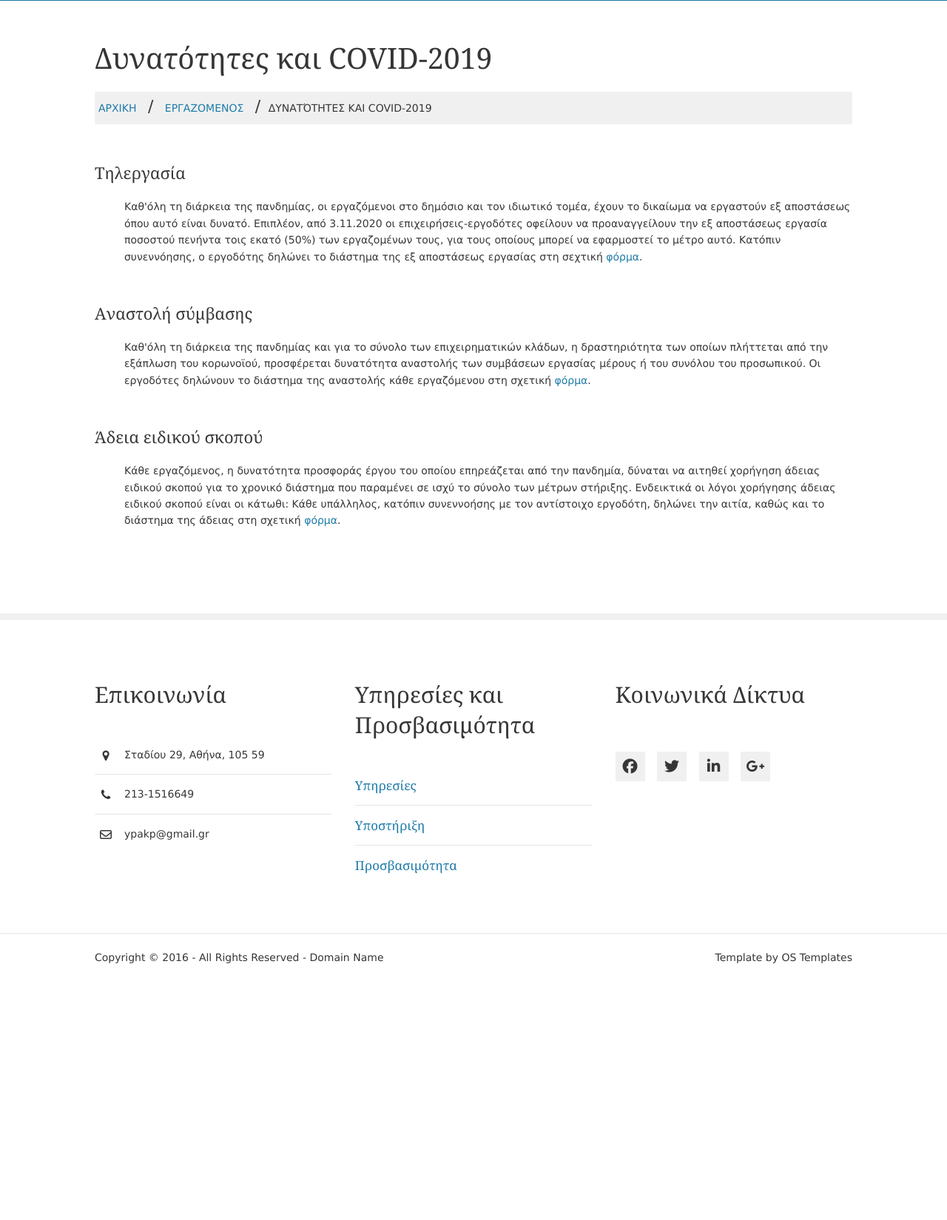
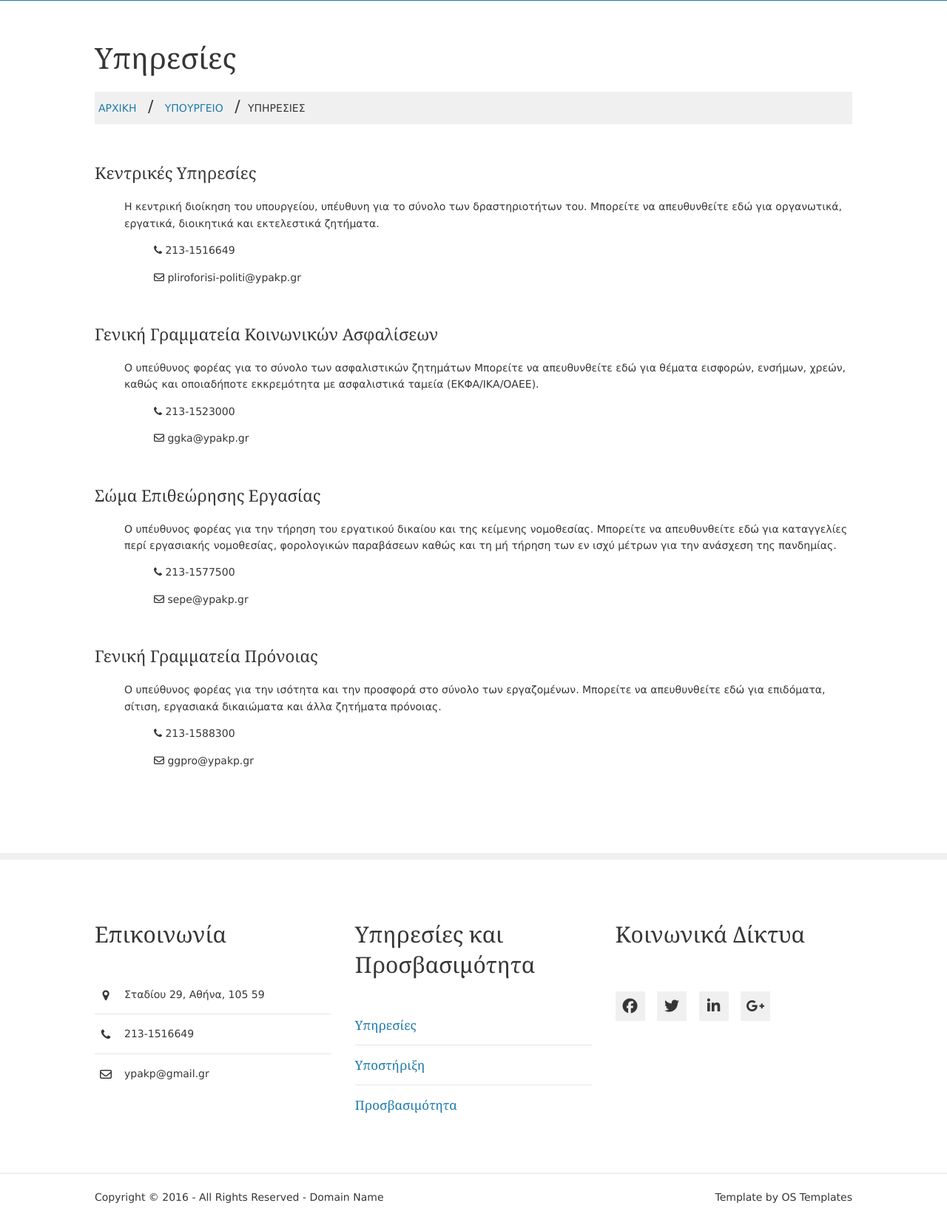
Before and after one commit to mansstiv/Website-Redesign, a PHP site: page /ministry-people.php in a window 1280 px wide. Shown: the part 241-1890 px from the top of the page at 74% size. Before the commit the page ends 1543 px from the top, so only its background shows below. Run offline with PHP 8.4, Linux system fonts and the light colour scheme; some libraries are stand-ins or nearby versions.

Commit message:
Minor Details

```diff
--- a/kelaby/footer.php
+++ b/kelaby/footer.php
@@ -23,7 +23,7 @@
                 </li>
                 <li>
                     <article>
-                        <h2 class="nospace font-x1"><a class="hyperlink" href="index.php">Υποστήριξη</a></h2>
+                        <h2 class="nospace font-x1"><a class="hyperlink" href="ministry-support.php">Υποστήριξη</a></h2>
                     </article>
                 </li>
                 <li>
--- a/kelaby/ministry-people.php
+++ b/kelaby/ministry-people.php
@@ -3,20 +3,20 @@ include_once 'header.php' // Include header of page
 ?>
 
 <head>
-  <title>Δυνατότητες και COVID-2019 | Υπουργείο Εργασίας & Κοινωνικών Υποθέσεων</title>
+  <title>Υπηρεσίες | Υπουργείο Εργασίας & Κοινωνικών Υποθέσεων</title>
 </head>
 
 
 <div class="bgded" style="background:white;">
   <div id="breadcrumb" class="hoc clear">
-    <h6 class="heading font-x3">Δυνατότητες και COVID-2019</h6>
+    <h6 class="heading font-x3">Υπηρεσίες</h6>
     <ul>
       <li><a style="color: #1c7aa8;" class="hyperlink" href="index.php">ΑΡΧΙΚΗ</a></li>
       <li><span>&#47;</span> </li>
-      <li><a style="color: #1c7aa8;" class="hyperlink" href="employee.php">ΕΡΓΑΖΟΜΕΝΟΣ</a></li>
+      <li><a style="color: #1c7aa8;" class="hyperlink" href="ministry.php">ΥΠΟΥΡΓΕΙΟ</a></li>
       <li><span>&#47;</span> </li>
       <li>
-        <p style="color: #363636;">Δυνατότητες και COVID-2019</p>
+        <p style="color: #363636;">Υπηρεσιες</p>
       </li>
     </ul>
   </div>
@@ -26,28 +26,43 @@ include_once 'header.php' // Include header of page
   <main class="hoc mycontainer clear">
     <div class="content covid">
       <div class="group btmspace-50">
-        <h6 style="margin-top:0px;" class="heading">Τηλεργασία</h6>
+        <h6 style="margin-top:0px;" class="heading">Κεντρικές Υπηρεσίες</h6>
         <ul>
-            <p>Καθ'όλη τη διάρκεια της πανδημίας, οι εργαζόμενοι στο δημόσιο και τον ιδιωτικό τομέα, έχουν το δικαίωμα να εργαστούν εξ αποστάσεως όπου αυτό είναι δυνατό.
-            Επιπλέον, από 3.11.2020 οι επιχειρήσεις-εργοδότες οφείλουν να προαναγγείλουν την εξ αποστάσεως εργασία ποσοστού πενήντα τοις εκατό (50%) των εργαζομένων τους,
-            για τους οποίους μπορεί να εφαρμοστεί το μέτρο αυτό. Κατόπιν συνεννόησης, ο εργοδότης δηλώνει το διάστημα της εξ αποστάσεως εργασίας στη σεχτική
-            <a style="color: #1c7aa8;" class="hyperlink" href="employee-remote.php">φόρμα</a>.</p>
+            <p>Η κεντρική διοίκηση του υπουργείου, υπέυθυνη για το σύνολο των δραστηριοτήτων του.
+            Μπορείτε να απευθυνθείτε εδώ για οργανωτικά, εργατικά, διοικητικά και εκτελεστικά ζητήματα.</p>
+            <ul>
+            <p><i class="fa fa-phone"></i> 213-1516649</p>
+            <p><i class="fa fa-envelope-o"></i> pliroforisi-politi@ypakp.gr</p>
+          </ul>
         </ul>
-        <h6 class="heading top-margin-50">Aναστολή σύμβασης</h6>
+        <h6 class="heading top-margin-50">Γενική Γραμματεία Κοινωνικών Ασφαλίσεων</h6>
         <ul>
-            <p>Καθ'όλη τη διάρκεια της πανδημίας και για το σύνολο των επιχειρηματικών κλάδων, η δραστηριότητα των οποίων πλήττεται από την εξάπλωση του κορωνοϊού,
-            προσφέρεται δυνατότητα αναστολής των συμβάσεων εργασίας μέρους ή του συνόλου του προσωπικού. Οι εργοδότες δηλώνουν το διάστημα της αναστολής κάθε εργαζόμενου
-            στη σχετική <a style="color: #1c7aa8;" class="hyperlink" href="employee-suspension.php">φόρμα</a>.
+            <p>Ο υπεύθυνος φορέας για το σύνολο των ασφαλιστικών ζητημάτων Μπορείτε να απευθυνθείτε εδώ για θέματα εισφορών, ενσήμων, χρεών, καθώς και οποιαδήποτε εκκρεμότητα με ασφαλιστικά ταμεία (ΕΚΦΑ/ΙΚΑ/ΟΑΕΕ).
             </p>
+            <ul>
+            <p><i class="fa fa-phone"></i> 213-1523000</p>
+            <p><i class="fa fa-envelope-o"></i> ggka@ypakp.gr</p>
+          </ul>
         </ul>
-        <h6 class="heading top-margin-50">Άδεια ειδικού σκοπού</h6>
+        <h6 class="heading top-margin-50">Σώμα Επιθεώρησης Εργασίας</h6>
         <ul>
-            <p>Κάθε εργαζόμενος, η δυνατότητα προσφοράς έργου του οποίου επηρεάζεται από την πανδημία, δύναται να αιτηθεί χορήγηση άδειας ειδικού σκοπού για το χρονικό διάστημα
-            που παραμένει σε ισχύ το σύνολο των μέτρων στήριξης. Ενδεικτικά οι λόγοι χορήγησης άδειας ειδικού σκοπού είναι οι κάτωθι:
-
-            Κάθε υπάλληλος, κατόπιν συνεννοήσης με τον αντίστοιχο εργοδότη, δηλώνει την αιτία, καθώς και το διάστημα της άδειας
-            στη σχετική <a style="color: #1c7aa8;" class="hyperlink" href="employee-leave.php">φόρμα</a>.
+            <p>Ο υπέυθυνος φορέας για την τήρηση του εργατικού δικαίου και της κείμενης νομοθεσίας.
+            Μπορείτε να απευθυνθείτε εδώ για καταγγελίες περί εργασιακής νομοθεσίας, φορολογικών παραβάσεων καθώς και τη μή τήρηση των εν ισχύ μέτρων για την ανάσχεση της πανδημίας.
             </p>
+            <ul>
+            <p><i class="fa fa-phone"></i> 213-1577500</p>
+            <p><i class="fa fa-envelope-o"></i> sepe@ypakp.gr</p>
+          </ul>
+        </ul>
+        <h6 class="heading top-margin-50">Γενική Γραμματεία Πρόνοιας</h6>
+        <ul>
+            <p>Ο υπεύθυνος φορέας για την ισότητα και την προσφορά στο σύνολο των εργαζομένων.
+            Μπορείτε να απευθυνθείτε εδώ για επιδόματα, σίτιση, εργασιακά δικαιώματα και άλλα ζητήματα πρόνοιας.
+            </p>
+            <ul>
+            <p><i class="fa fa-phone"></i> 213-1588300</p>
+            <p><i class="fa fa-envelope-o"></i> ggpro@ypakp.gr</p>
+          </ul>
         </ul>
       </div>
     </div>
--- a/kelaby/ministry-support.php
+++ b/kelaby/ministry-support.php
@@ -26,7 +26,10 @@ include_once 'header.php' // Include header of page
   <main class="hoc mycontainer clear">
     <div class="content covid">
       <div class="group btmspace-50">
-         <p>Για την καλύτερη εξυπηρέτησή σας, δοκιμάστε να βρείτε το τμήμα που σας αφορά από τη<a style="color: #1c7aa8;" class="hyperlink" href="ministry-services.php"> σχετική σελίδα</a>.</p>
+         <p>Για την καλύτερη εξυπηρέτησή σας, δοκιμάστε να βρείτε το τμήμα που σας αφορά από τη<a style="color: #1c7aa8;" class="hyperlink" href="ministry-services.php"> σχετική σελίδα</a>. Σε ο,τι αφορά την τηλεφωνική σας εξυπηρέτηση, οι κεντρικές υπηρεσίες λειτουργούν 24 ώρες το 24ωρο, ενώ τα υπόλοιπα τμήματα μεταξύ 8.00 και 16.00.</p>
+         <p>Παρακαλούμε για την κατανόησή σας στις δύσκολες συνθήκες που επικρατούν σήμερα και υποσχόμαστε πως θα κάνουμε το καλύτερο δυνατό για την άμεση εξυπηρέτησή σας.</p>
+         <p>Εάν επιθυμείτε να επισκεφθείτε το υπουργείο, λόγω των μέτρων για την ανάσχεση της πανδημίας, είναι απαραίτητο να κλείσετε ραντεβού μέσω της<a style="color: #1c7aa8;" class="hyperlink"  href="appointment-step-1.php"> ειδικής φόρμας</a>.</p>
+
 
 
     </div>
```
Also changed, not shown: kelaby/contact.php (+6 -6 lines), kelaby/ministry-accessibility.php (+34 -19 lines).
